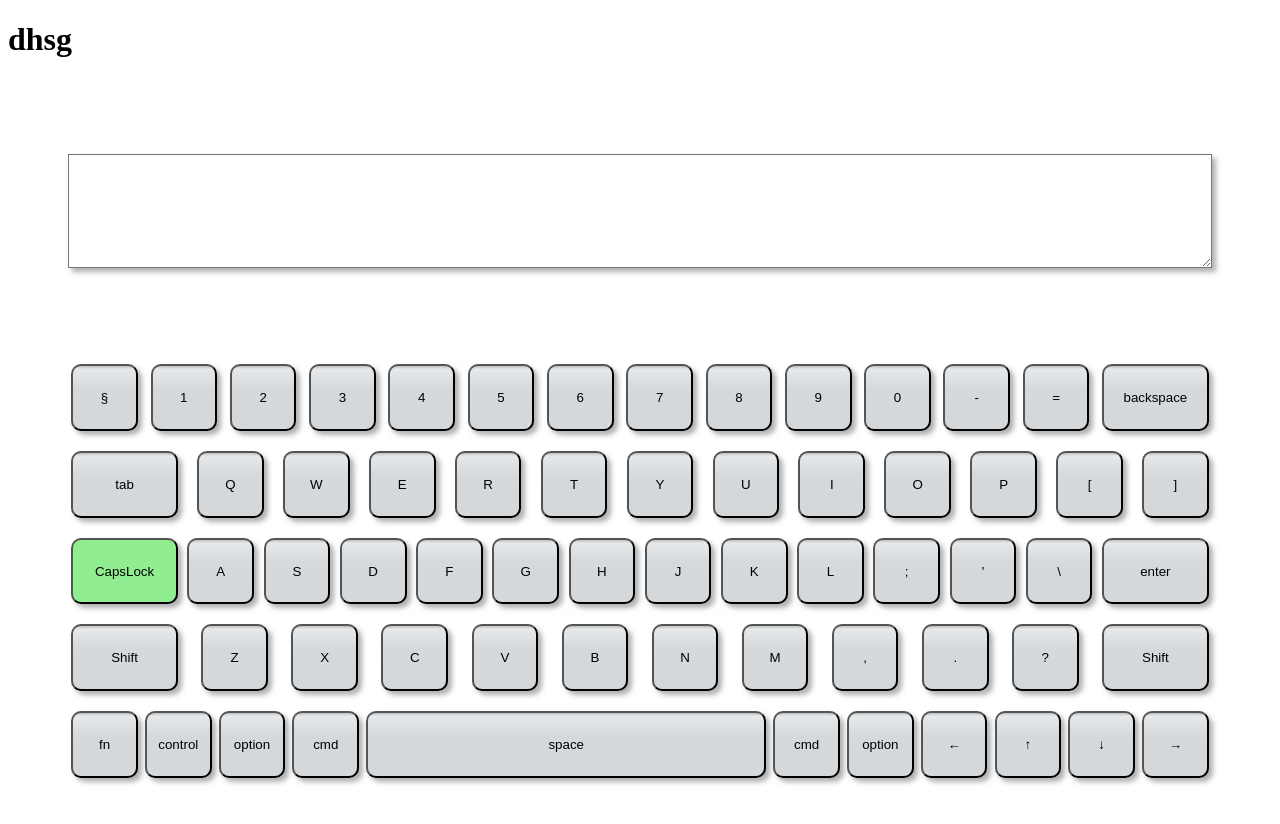
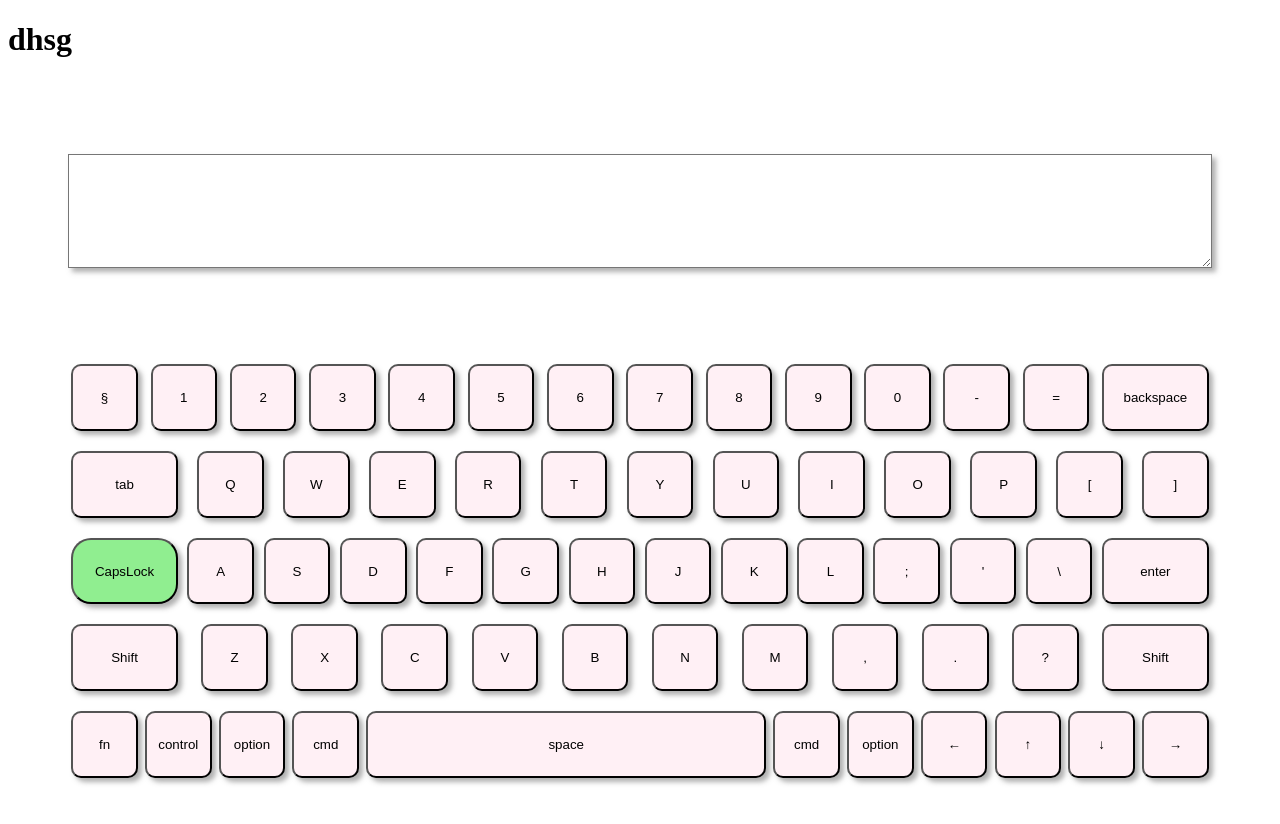
Before and after one commit to AntonovkaE/virtual-keyboard, a website built with webpack: page src/index.html in a window 1280 px wide. Both pictures are taken after a click on the button "CapsLock". Built offline with nearby package versions, Linux system fonts and the light colour scheme.

Commit message:
feat: add animation

```diff
--- a/src/pages/index.css
+++ b/src/pages/index.css
@@ -18,17 +18,12 @@
 .keyboard__key {
   width: 5em;
   height: 5em;
-  background-image: -webkit-gradient(
-    linear,left bottom,left top,
-    color-stop(0.27, rgb(212,216,219)),
-    color-stop(0.64, rgb(213,217,220)),
-    color-stop(0.95, rgb(230,233,235)),
-    color-stop(1, rgb(191,191,191))
-  );
+  background-color: lavenderblush;
   border-radius: 10px;
   -webkit-box-shadow: 4px 4px 5px 0px rgba(100,100,100,0.5);
   -moz-box-shadow: 4px 4px 5px 0px rgba(100,100,100,0.5);
   box-shadow: 4px 4px 5px 0px rgba(100,100,100,0.5);
+  transition: background-color ease-in-out 0.4s, border-radius ease-in-out 1s ;
 }
 
 .keyboard__row {
@@ -43,6 +38,7 @@
 
 .key_clicked {
   background: lightgreen;
+  border-radius: 20px;
 }
 
 .key_space {
```
